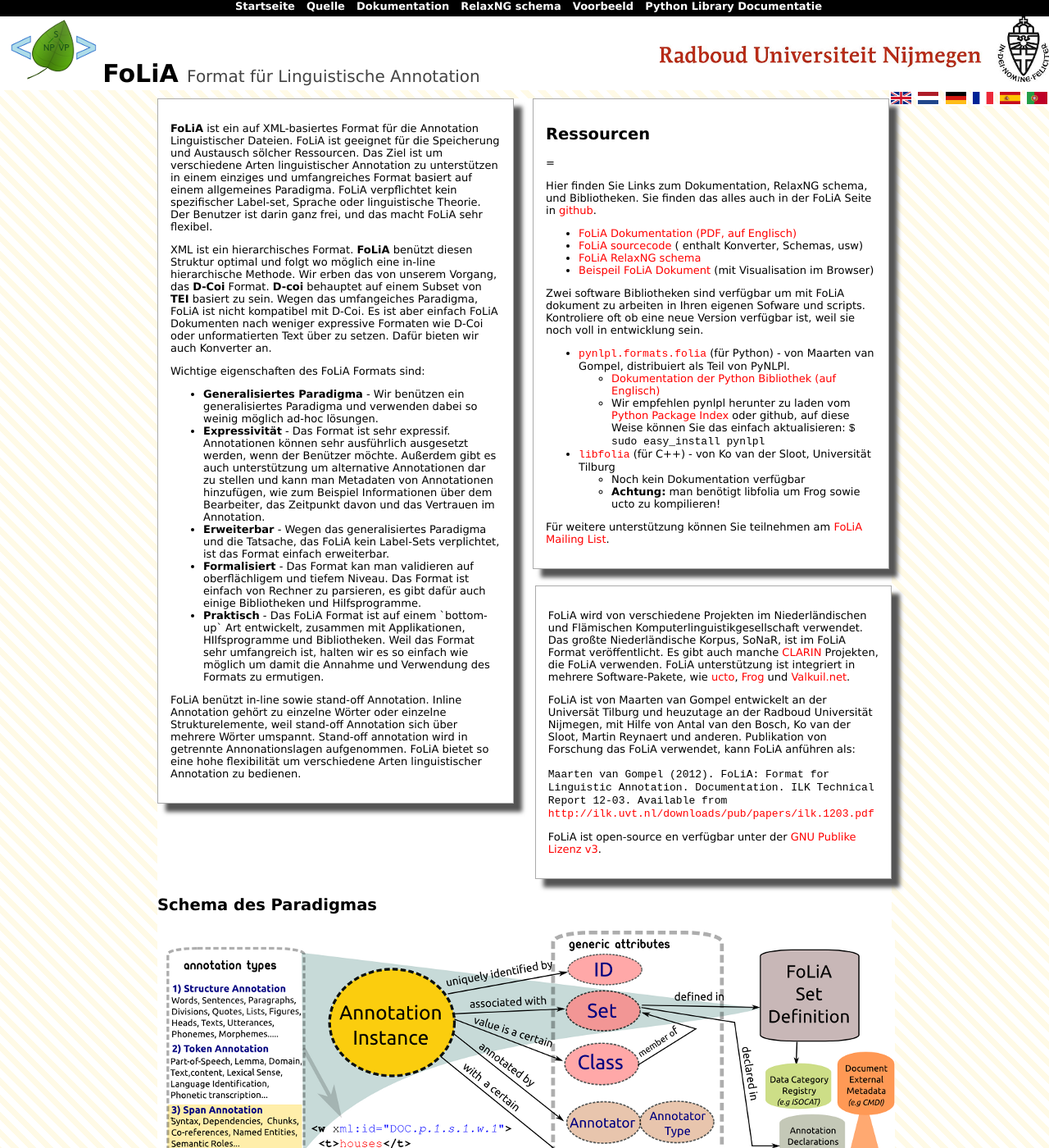
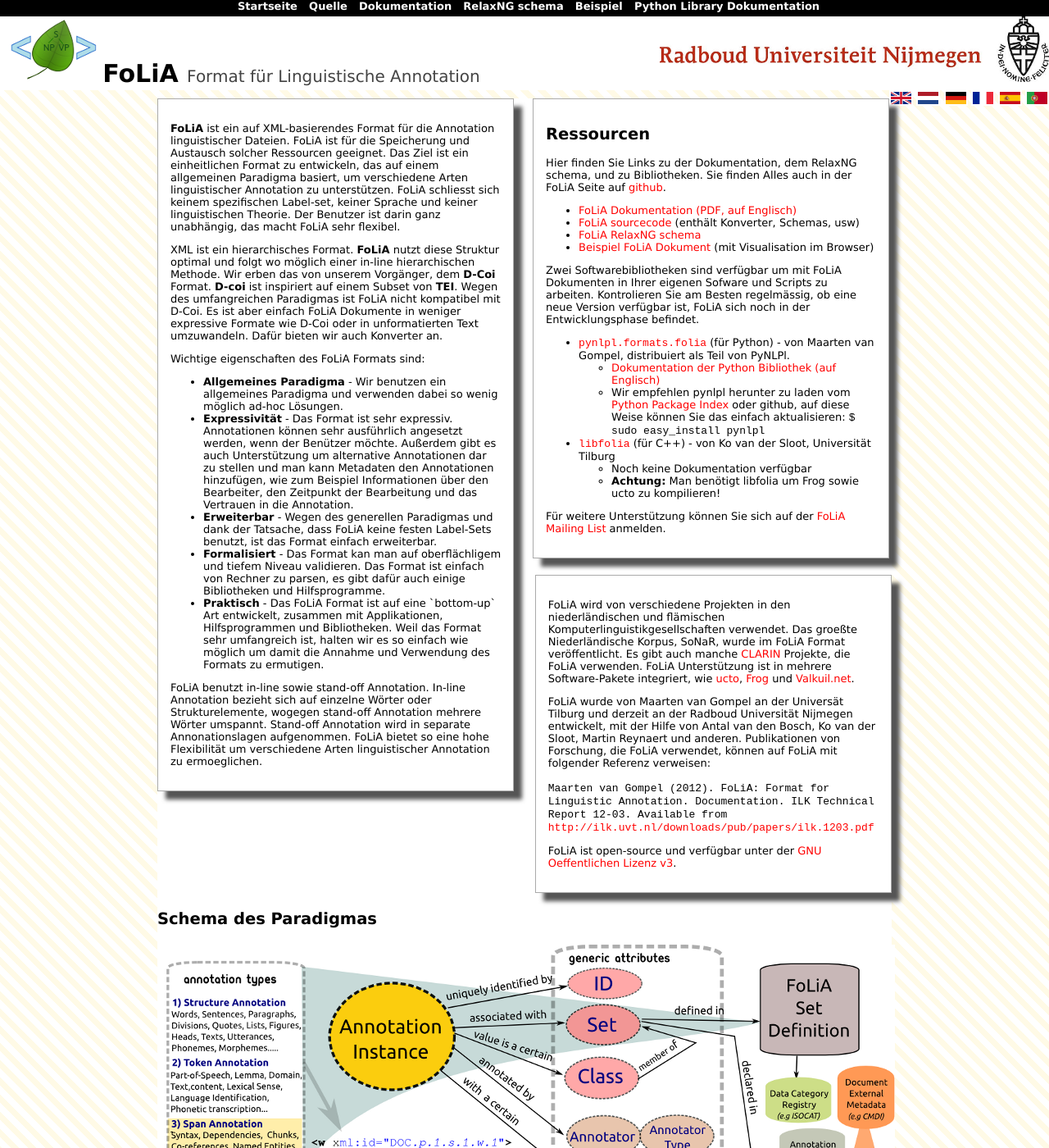
Before and after one commit to proycon/folia, a Jekyll site: the page built from index.de.html, in a window 1280 px wide and 1400 px high. Shown: the whole window at 82% size. Built offline with Jekyll 4.4.1, drawn with Linux system fonts in a browser that asks for light colours.

Commit message:
Deutschkorrektur

```diff
--- a/index.de.html
+++ b/index.de.html
@@ -3,34 +3,35 @@
 title: FoLiA
 subtitle: Format für Linguistische Annotation
 keywords: folia, format für linguistische Annotation, xml, tei, d-coi, clarin
-description: FoLiA ist ein auf XML-basiertes Format für die Annotation Linguistischer Dateien. FoLiA ist geeignet für die Speicherung und Austausch sölcher Ressourcen. Das Ziel ist um verschiedene Arten linguistischer Annotation zu unterstützen in einem einziges und umfangreiches Format basiert auf einem allgemeines Paradigma.
+description: FoLiA ist ein auf XML-basierendes Format für die Annotation linguistischer Dateien. FoLiA ist für die Speicherung und Austausch sölcher Ressourcen geeignet. Das Ziel ist ein einheitlichen Format zu entwickeln, das auf einem allgemeinen Paradigma basiert, um verschiedene Arten linguistischer Annotation zu unterstützen.
 lang: de
 homelabel: Startseite
 sourcelabel: Quelle
 documentationlabel: Dokumentation
 schemalabel: RelaxNG schema
-examplelabel: Voorbeeld
-pynlpldoclabel: Python Library Documentatie
+examplelabel: Beispiel
+pynlpldoclabel: Python Library Dokumentation
 ---
 
 <div class="leftbox">
 
-<p><strong>FoLiA</strong> ist ein auf XML-basiertes Format für die Annotation Linguistischer Dateien. FoLiA ist geeignet für die Speicherung und Austausch sölcher Ressourcen. Das Ziel ist um verschiedene Arten linguistischer Annotation zu unterstützen in einem einziges und umfangreiches Format basiert auf einem allgemeines Paradigma. FoLiA verpflichtet kein spezifischer Label-set, Sprache oder linguistische Theorie. Der Benutzer ist darin ganz frei, und das macht FoLiA sehr flexibel.</p>
+<p><strong>FoLiA</strong> ist ein auf XML-basierendes Format für die Annotation linguistischer Dateien. FoLiA ist für die Speicherung und Austausch solcher Ressourcen geeignet. Das Ziel ist ein einheitlichen Format zu entwickeln, das auf einem allgemeinen Paradigma basiert, um verschiedene Arten linguistischer Annotation zu unterstützen.
+ FoLiA schliesst sich keinem spezifischen Label-set, keiner Sprache und keiner linguistischen Theorie. Der Benutzer ist darin ganz unabhängig, das macht FoLiA sehr flexibel.</p>
 
-<p>XML ist ein hierarchisches Format. <strong>FoLiA</strong> benützt diesen Struktur optimal und folgt wo möglich eine in-line hierarchische Methode. Wir erben das von unserem Vorgang, das <strong>D-Coi</strong> Format. <strong>D-coi</strong> behauptet auf einem Subset von <strong>TEI</strong> basiert zu sein. Wegen das umfangeiches Paradigma, FoLiA ist nicht kompatibel mit D-Coi. Es ist aber einfach FoLiA Dokumenten nach weniger expressive Formaten wie D-Coi oder unformatierten Text über zu setzen. Dafür bieten wir auch Konverter an.</p>
+<p>XML ist ein hierarchisches Format. <strong>FoLiA</strong> nutzt diese Struktur optimal und folgt wo möglich einer in-line hierarchischen Methode. Wir erben das von unserem Vorgänger, dem <strong>D-Coi</strong> Format. <strong>D-coi</strong> ist inspiriert auf einem Subset von <strong>TEI</strong>. Wegen des umfangreichen Paradigmas ist FoLiA nicht kompatibel mit D-Coi. Es ist aber einfach FoLiA Dokumente in weniger expressive Formate wie D-Coi oder in unformatierten Text umzuwandeln. Dafür bieten wir auch Konverter an.</p>
 
 <p>Wichtige eigenschaften des FoLiA Formats sind: </p>
 
 <ul>
-<li><strong>Generalisiertes Paradigma</strong> - Wir benützen ein generalisiertes Paradigma und verwenden dabei so weinig möglich ad-hoc lösungen. </li>
-<li><strong>Expressivität</strong> - Das Format ist sehr expressif. Annotationen können sehr ausführlich ausgesetzt werden, wenn der Benützer möchte. Außerdem gibt es auch unterstützung um alternative Annotationen dar zu stellen und kann man Metadaten von Annotationen hinzufügen, wie zum Beispiel Informationen über dem Bearbeiter, das Zeitpunkt davon und das Vertrauen im Annotation. </li>
-<li><strong>Erweiterbar</strong> - Wegen das generalisiertes Paradigma und die Tatsache, das FoLiA kein Label-Sets verplichtet, ist das Format einfach erweiterbar.
-<li><strong>Formalisiert</strong> - Das Format kan man validieren auf oberflächligem und tiefem Niveau. Das Format ist einfach von Rechner zu parsieren, es gibt dafür auch einige Bibliotheken und Hilfsprogramme.  </li>
-<li><strong>Praktisch</strong> - Das FoLiA Format ist auf einem `bottom-up` Art entwickelt, zusammen mit Applikationen, HIlfsprogramme und Bibliotheken. Weil das Format sehr umfangreich ist, halten wir es so einfach wie möglich um damit die Annahme und Verwendung des Formats zu ermutigen.</li>
+<li><strong>Allgemeines Paradigma</strong> - Wir benutzen ein allgemeines Paradigma und verwenden dabei so wenig möglich ad-hoc Lösungen. </li>
+<li><strong>Expressivität</strong> - Das Format ist sehr expressiv. Annotationen können sehr ausführlich angesetzt werden, wenn der Benützer möchte. Außerdem gibt es auch Unterstützung um alternative Annotationen dar zu stellen und man kann Metadaten den Annotationen hinzufügen, wie zum Beispiel Informationen über den Bearbeiter, den Zeitpunkt der Bearbeitung und das Vertrauen in die Annotation. </li>
+<li><strong>Erweiterbar</strong> - Wegen des generellen Paradigmas und dank der Tatsache, dass FoLiA keine festen Label-Sets benutzt, ist das Format einfach erweiterbar.
+<li><strong>Formalisiert</strong> - Das Format kan man auf oberflächligem und tiefem Niveau validieren. Das Format ist einfach von Rechner zu parsen, es gibt dafür auch einige Bibliotheken und Hilfsprogramme.  </li>
+<li><strong>Praktisch</strong> - Das FoLiA Format ist auf eine `bottom-up` Art entwickelt, zusammen mit Applikationen, Hilfsprogrammen und Bibliotheken. Weil das Format sehr umfangreich ist, halten wir es so einfach wie möglich um damit die Annahme und Verwendung des Formats zu ermutigen.</li>
 </ul>
 
 <p>
-FoLiA benützt in-line sowie stand-off Annotation. Inline Annotation gehört zu einzelne Wörter oder einzelne Strukturelemente, weil stand-off Annotation sich über mehrere Wörter umspannt. Stand-off annotation wird in getrennte Annonationslagen aufgenommen. FoLiA bietet so eine hohe flexibilität um verschiedene Arten linguistischer Annotation zu bedienen.</p>
+FoLiA benutzt in-line sowie stand-off Annotation. In-line Annotation bezieht sich auf einzelne Wörter oder Strukturelemente, wogegen stand-off Annotation mehrere Wörter umspannt. Stand-off Annotation wird in separate Annonationslagen aufgenommen. FoLiA bietet so eine hohe Flexibilität um verschiedene Arten linguistischer Annotation zu ermoeglichen.</p>
 
 </div>
 
@@ -38,20 +39,20 @@
 <div class="rightbox">
 
 <h2>Ressourcen</h2>
-=
+
 <p>
-Hier finden Sie Links zum Dokumentation, RelaxNG schema, und Bibliotheken. Sie finden das alles auch in der FoLiA Seite in <a href="http://github.com/proycon/folia">github</a>.
+Hier finden Sie Links zu der Dokumentation, dem RelaxNG schema, und zu Bibliotheken. Sie finden Alles auch in der FoLiA Seite auf <a href="http://github.com/proycon/folia">github</a>.
 </p>
 
 
 <ul>
 <li><a href="http://github.com/proycon/folia/blob/master/docs/folia.pdf?raw=true">FoLiA Dokumentation (PDF, auf Englisch)</a></li>
-<li><a href="http://github.com/proycon/folia">FoLiA sourcecode</a> ( enthalt Konverter, Schemas, usw)</li>
+<li><a href="http://github.com/proycon/folia">FoLiA sourcecode</a> (enthält Konverter, Schemas, usw)</li>
 <li><a href="http://github.com/proycon/folia/blob/master/schemas/folia.rng">FoLiA RelaxNG schema</a></li>
-<li><a href="example.xml">Beispeil FoLiA Dokument</a> (mit Visualisation im Browser)</li>
+<li><a href="example.xml">Beispiel FoLiA Dokument</a> (mit Visualisation im Browser)</li>
 </ul>
 
-<p>Zwei software Bibliotheken sind verfügbar um mit FoLiA dokument zu arbeiten in Ihren eigenen Sofware und scripts. Kontroliere oft ob eine neue Version verfügbar ist, weil sie noch voll in entwicklung sein.</p>
+<p>Zwei Softwarebibliotheken sind verfügbar um mit FoLiA Dokumenten in Ihrer eigenen Sofware und Scripts zu arbeiten. Kontrolieren Sie am Besten regelmässig, ob eine neue Version verfügbar ist, FoLiA sich noch in der Entwicklungsphase befindet.</p>
 
 
 <ul>
@@ -63,14 +64,14 @@
 </li>
 <li><tt><a href="http://ilk.uvt.nl/folia/download-libfolia.php">libfolia</a></tt> (für C++) - von Ko van der Sloot, Universität Tilburg
 <ul>
-	<li>Noch kein Dokumentation verfügbar</li>
-	<li><strong>Achtung:</strong> man benötigt libfolia um Frog sowie ucto zu kompilieren!</li>
+	<li>Noch keine Dokumentation verfügbar</li>
+	<li><strong>Achtung:</strong> Man benötigt libfolia um Frog sowie ucto zu kompilieren!</li>
 </ul>
 </li>
 </ul>
 
 <p>
-Für weitere unterstützung können Sie teilnehmen am <a href="https://lists.uvt.nl/mailman/listinfo/folia">FoLiA Mailing List</a>.
+Für weitere Unterstützung können Sie sich auf der <a href="https://lists.uvt.nl/mailman/listinfo/folia">FoLiA Mailing List</a> anmelden.
 </p>
 
 </div>
@@ -78,15 +79,16 @@
 <div class="rightbox">
 
 
-<p>FoLiA wird von verschiedene Projekten im Niederländischen und Flämischen Komputerlinguistikgesellschaft verwendet. Das großte Niederländische Korpus, SoNaR, ist im FoLiA Format veröffentlicht. Es gibt auch manche <a href="http://www.clarin.eu">CLARIN</a> Projekten, die FoLiA verwenden.  FoLiA unterstützung ist integriert in mehrere Software-Pakete, wie <a href="http://ilk.uvt.nl/ucto">ucto</a>, <a href="http://ilk.uvt.nl/frog">Frog</a> und <a href="http://valkuil.net">Valkuil.net</a>.</p>
+<p>FoLiA wird von verschiedene Projekten in den niederländischen und flämischen Komputerlinguistikgesellschaften verwendet. Das groeßte Niederländische Korpus, SoNaR, wurde im FoLiA Format veröffentlicht. Es gibt auch manche <a href="http://www.clarin.eu">CLARIN</a> Projekte, die FoLiA verwenden.
+FoLiA Unterstützung ist in mehrere Software-Pakete integriert, wie <a href="http://ilk.uvt.nl/ucto">ucto</a>, <a href="http://ilk.uvt.nl/frog">Frog</a> und <a href="http://valkuil.net">Valkuil.net</a>.</p>
 
-<p>FoLiA ist von Maarten van Gompel entwickelt an der Universät Tilburg und heuzutage an der Radboud Universität Nijmegen, mit Hilfe von Antal van den Bosch, Ko van der Sloot, Martin Reynaert und anderen. Publikation von Forschung das FoLiA verwendet, kann FoLiA anführen als:
+<p>FoLiA wurde von Maarten van Gompel an der Universät Tilburg und derzeit an der Radboud Universität Nijmegen entwickelt, mit der Hilfe von Antal van den Bosch, Ko van der Sloot, Martin Reynaert und anderen. Publikationen von Forschung, die FoLiA verwendet, können auf FoLiA mit folgender Referenz verweisen:
 </br></br>
 <tt>Maarten van Gompel (2012). <emph>FoLiA: Format for Linguistic Annotation.</emph> Documentation.
  ILK Technical Report 12-03. Available from <a href="http://ilk.uvt.nl/downloads/pub/papers/ilk.1203.pdf">http://ilk.uvt.nl/downloads/pub/papers/ilk.1203.pdf</a></tt>
 </p>
 
-<p>FoLiA ist open-source en verfügbar unter der <a href="http://www.gnu.org/licenses/gpl-3.0.html">GNU Publike Lizenz v3</a>.</p>
+<p>FoLiA ist open-source und verfügbar unter der <a href="http://www.gnu.org/licenses/gpl-3.0.html">GNU Oeffentlichen Lizenz v3</a>.</p>
 
 
 </div>
```
